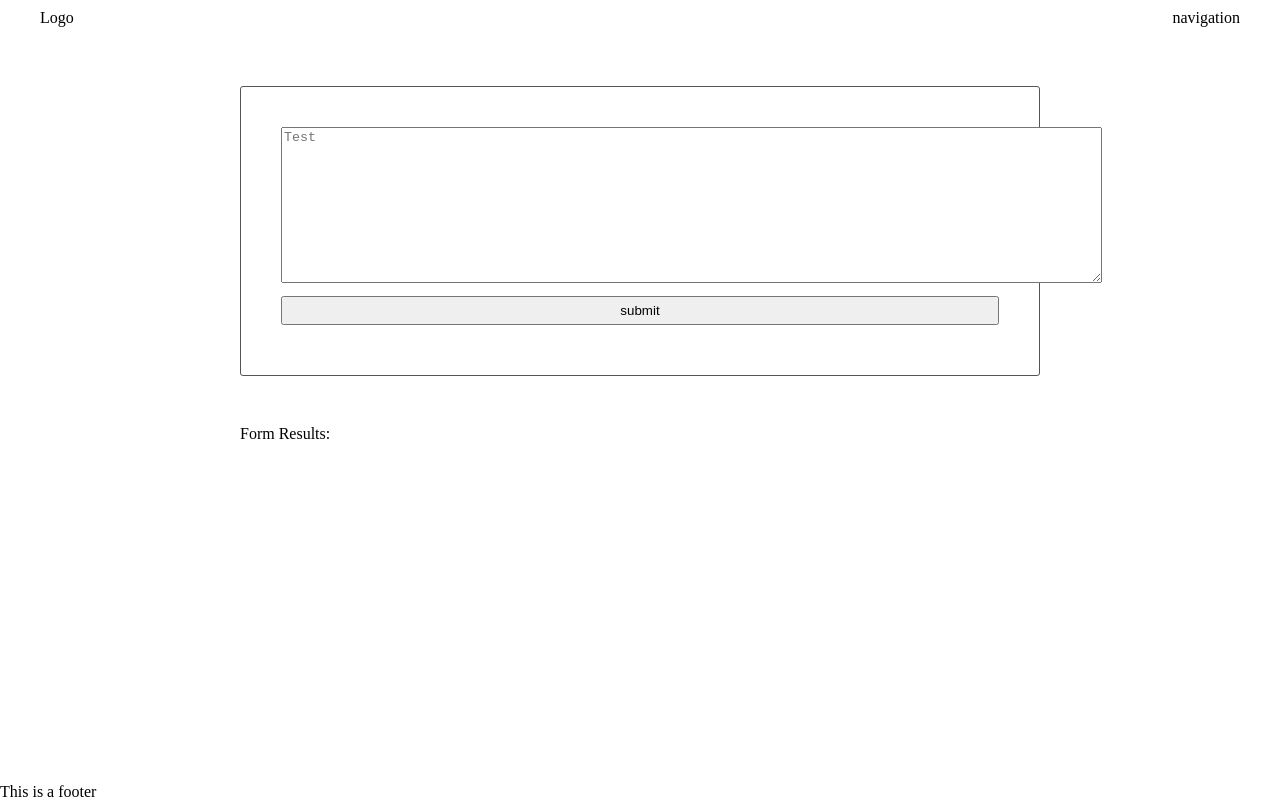
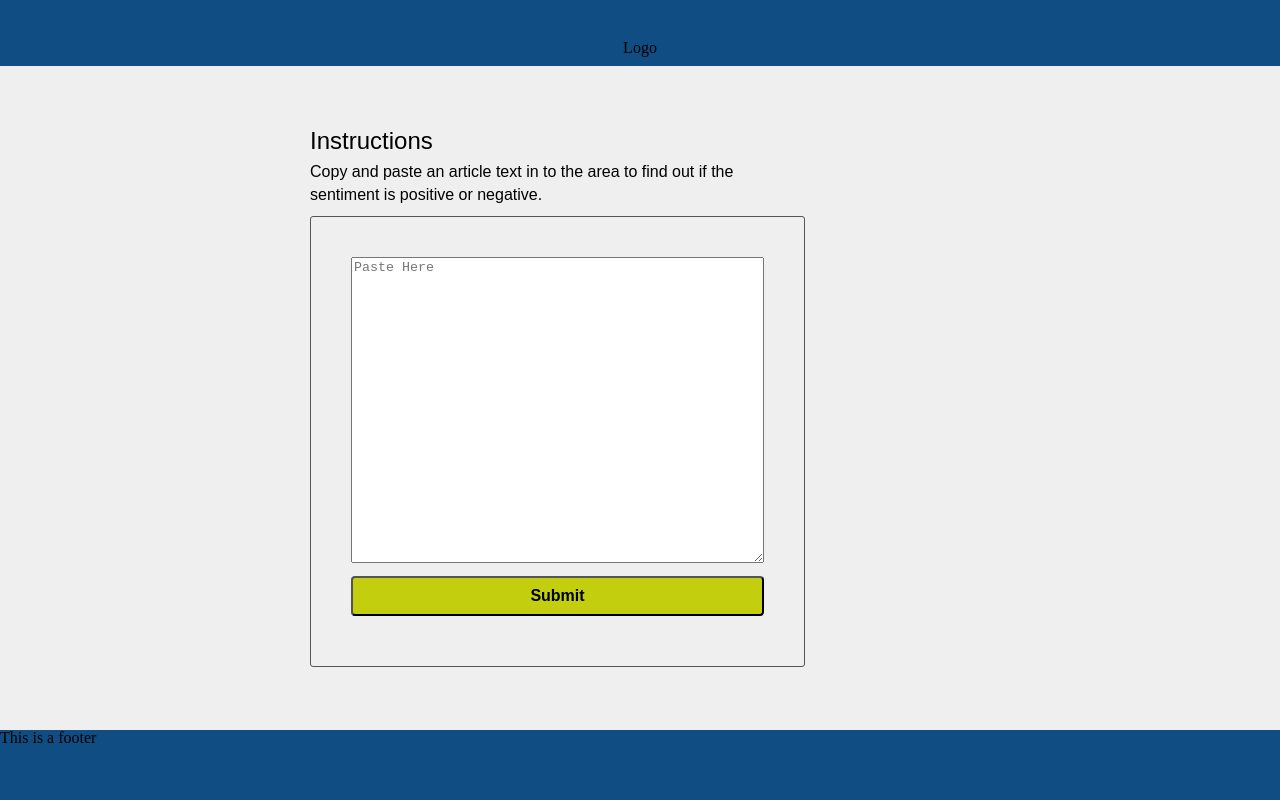
Before and after one commit to natatat31/evaluate-news-nlp, a website built with webpack: page src/client/views/index.html in a window 1280 px wide. Built offline with nearby package versions, Linux system fonts and the light colour scheme.

Commit message:
everything works

```diff
--- a/src/client/index.js
+++ b/src/client/index.js
@@ -6,12 +6,11 @@ import { apiCall } from './js/apiCall'
 import './styles/resets.scss'
 import './styles/base.scss'
 import './styles/form.scss'
+import './styles/header.scss'
 import './styles/footer.scss'
-import './styles/header.scss'
 
 
 
 export {
     apiCall
-    // getSentiment
 }
--- a/src/client/js/apiCall.js
+++ b/src/client/js/apiCall.js
@@ -20,7 +20,11 @@ const postData = async ( url = '', data)=>{
         let entry = document.createElement('div');
         entry.setAttribute('class', 'entry');
 
-        entry.innerHTML = newData.polarity;
+        let confidence = newData.polarity_confidence
+        let percent = confidence * 100;
+        let roundPercent = Math.round(percent);
+
+        entry.innerHTML = 'This text is percieved as <strong>' + newData.polarity + '</strong> with ' + roundPercent + '% confidence';
         document.getElementById('results').append(entry);
 
     return newData;
@@ -29,54 +33,25 @@ const postData = async ( url = '', data)=>{
   }
 }
 
-// const getSentiment = async (url='')=>{
-//     const request = await fetch(url);
-//     try{
-//         const allData = await request.json();
-//         console.log(allData);
-
-//         document.getElementById('results').innerHTML = "";
-
-//         for (let i = allData.length - 1; i >= 0; i--) {
-
-//             let entry = document.createElement('div');
-//             entry.setAttribute('class', 'entry');
-
-//             entry.innerHTML = allData[i].polarity;
-//             document.getElementById('results').append(entry);
-//         }
 
 
-//     return allData;
-//     }
-//     catch(error){
-//         console.log("error", error);
-//       }
-// }
-
-
-
-
-document.getElementById('submit').addEventListener('submit', apiCall);
 
 function apiCall(event) {
     event.preventDefault();
     const textInput = document.getElementById('article-input').value;
     if (textInput ===""){
-        //do validation
+        let errorMessage = documentFragment.createElement('p');
+        errorMessage.innerHTML = "Please enter in text";
+        document.getElementById('instructions').append(errorMessage);
     }
 
         postData('/add', {
         text: textInput
             }
         )
-        // .then(function(data){
-        //         getSentiment('/all')
-        // })
 }
 
 
 
 export { apiCall
-        //  getSentiment
         }
--- a/src/client/styles/base.scss
+++ b/src/client/styles/base.scss
@@ -1,14 +1,52 @@
+$primary-color: #104D82;
+$light: #efefef;
+$mainfonts: Arial, Helvetica, sans-serif;
+$cta: #C3CF0E;
+
 body {
+    min-height: 100vh;
+    background-color: $light;
     display: flex;
     flex-direction: column;
-    min-height: 100vh;
+    justify-content: space-between;
+
+    #main {
+        display: flex;
+        max-width: 940px;
+        margin: 50px auto;
+    }
+
+    #input{
+        width: 75%;
+
+        h2{
+            font-size: 24px;
+            font-family: $mainfonts;
+            margin-bottom: 8px;
+            line-height: 1em;
+        }
+
+        p{
+            font-size: 16px;
+            font-family: $mainfonts;
+            line-height: 1.4em;
+            margin-bottom: 2%;
+        }
+    }
+
+    #results{
+        width: 25%;
+        padding-top: 88px;
+    }
+
+        .entry{
+            font-size: 18px;
+            font-family: $mainfonts;
+            line-height: 1.5em;
+            margin: 0 5%;
+        }
+
+        strong{
+            font-weight: bold;
+        }
 }
-
-main {
-    flex: 2;
-}
-
-section {
-    max-width: 800px;
-    margin: 50px auto;
-}
--- a/src/client/styles/footer.scss
+++ b/src/client/styles/footer.scss
@@ -0,0 +1,10 @@
+$primary-color: #104D82;
+$light: #efefef;
+$mainfonts: Arial, Helvetica, sans-serif;
+$cta: #C3CF0E;
+
+footer{
+    width: 100%;
+    background-color: $primary-color;
+    height: 70px;
+}
--- a/src/client/styles/form.scss
+++ b/src/client/styles/form.scss
@@ -1,7 +1,25 @@
+$primary-color: #104D82;
+$light: #efefef;
+$mainfonts: Arial, Helvetica, sans-serif;
+$cta: #C3CF0E;
+
 form {
     border: 1px solid #545454;
     border-radius: 3px;
     padding: 40px;
+
+    #article-input{
+        width: 100%;
+    }
+
+    #submit{
+        background-color: $cta;
+        font-family: $mainfonts;
+        font-size: 16px;
+        font-weight: bold;
+        border-radius: 4px;
+        padding: 10px;
+    }
 }
 
 input {
@@ -9,4 +27,5 @@ input {
     width: 100%;
     line-height: 16px;
     margin: 10px 0;
+
 }
--- a/src/client/styles/header.scss
+++ b/src/client/styles/header.scss
@@ -1,5 +1,21 @@
+$primary-color: #104D82;
+$light: #efefef;
+$mainfonts: Arial, Helvetica, sans-serif;
+$cta: #C3CF0E;
+
 header {
-    display: flex;
-    justify-content: space-between;
     padding: 10px 40px;
+    background-color: $primary-color;
+
+    #header-content{
+        display: flex;
+        justify-content: center;
+        max-width: 800px;
+        height: 30px;
+    }
+
+    .logo{
+        text-align: center;
+    }
+
 }
--- a/src/client/views/index.html
+++ b/src/client/views/index.html
@@ -3,43 +3,46 @@
     <head>
         <meta charset="utf-8">
         <title>Test</title>
-        <!-- <link rel="stylesheet" href="/styles/resets.css">
-        <link rel="stylesheet" href="/styles/base.css">
-        <link rel="stylesheet" href="/styles/header.css">
-        <link rel="stylesheet" href="/styles/form.css">
-        <link rel="stylesheet" href="/styles/footer.css"> -->
     </head>
 
     <body>
 
         <header>
-            <div class="">
-                Logo
-            </div>
-            <div class="">
-                navigation
-            </div>
+            <div id="header-content"></div>
+                <div class="logo">
+                    Logo
+                </div>
+        </div>
         </header>
 
-        <main>
-
-
-            <section>
-                <form class="text-input" onsubmit="return Client.apiCall(event)">
-                    <textarea id="article-input" type="text" name="input" placeholder="Test" rows="10" cols="100"></textarea>
-                    <input id="submit" type="submit" name="" value="submit">
-                </form>
-            <section>
-
-            <section>
-                <strong>Form Results:</strong>
-                <div id="results"></div>
+            <section id="main">
+                <div id="input">
+                    <div id="instructions">
+                        <h2>Instructions</h2>
+                        <p>Copy and paste an article text in to the area to find out if the sentiment is positive or negative.</p>
+                    </div>
+                    <form class="text-input" onsubmit="return Client.apiCall(event)">
+                        <textarea id="article-input" type="text" name="input" placeholder="Paste Here" rows="20"></textarea>
+                        <input id="submit" type="submit" name="" value="Submit">
+                    </form>
+                </div>
+                <div id="results">
+                </div>
             </section>
-        </main>
 
         <footer>
             <p>This is a footer</p>
         </footer>
 
+      <script>
+            // Check that service workers are supported
+            if ('serviceWorker' in navigator) {
+                // Use the window load event to keep the page load performant
+                window.addEventListener('load', () => {
+                    navigator.serviceWorker.register('/service-worker.js');
+                });
+            }
+        </script>
+
     </body>
 </html>
--- a/webpack.prod.js
+++ b/webpack.prod.js
@@ -3,7 +3,7 @@ const webpack = require('webpack')
 const HtmlWebPackPlugin = require("html-webpack-plugin")
 const MiniCssExtractPlugin = require('mini-css-extract-plugin')
 // const CustomHtmlReloadPlugin = require('custom-html-reload-plugin')
-// const WorkboxPlugin = require('workbox-webpack-plugin')
+const WorkboxPlugin = require('workbox-webpack-plugin')
 
 
 module.exports = {
@@ -34,7 +34,7 @@ module.exports = {
             template: "./src/client/views/index.html",
             filename: "./index.html",
         }),
-        // new WorkboxPlugin.GenerateSW(),
+        new WorkboxPlugin.GenerateSW(),
         new MiniCssExtractPlugin({filename: '[name].css'}),
         // reloadHtml
     ]
```
Also changed, not shown: src/server/index.js (+0 -7 lines).
